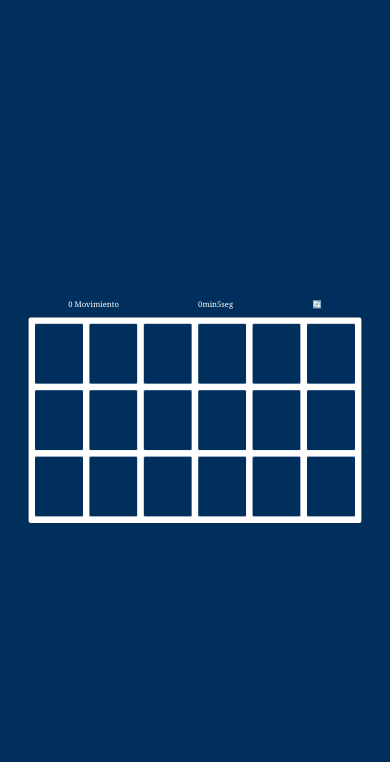
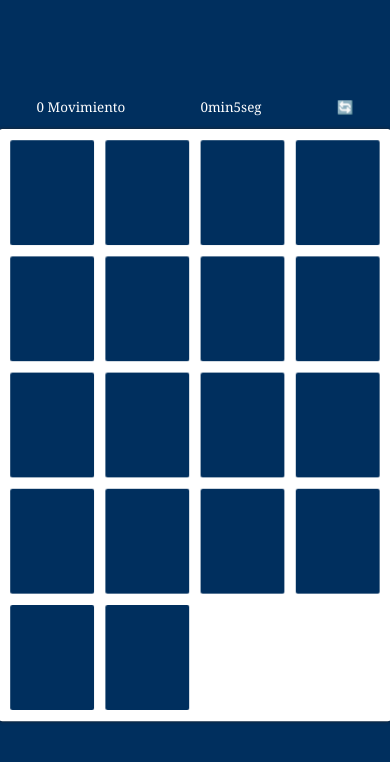
Before and after one commit to kelvinjvh/Juego-Memorizando, a plain HTML site: page index.html in a window 390 px wide. Drawn offline with Linux system fonts and the light colour scheme.

Commit message:
modifique los estilos media querie

```diff
--- a/Css/estilos.css
+++ b/Css/estilos.css
@@ -16,12 +16,14 @@ body{
    perspective: 1000px;
    margin-bottom: 1em;
    padding: 1em;
+
 }
 .header{
     display: flex;
     justify-content: space-around;
     font-size: 1.2em;
     align-items: center;
+
 }
 .parent_box{
     display: grid;
@@ -109,18 +111,25 @@ button{
 
 @media (max-width:768px){
     .container{
-        transform: scale(.8);
+        transform: scale(1);
+    }
+    .parent_box{
+        grid-template-columns: repeat(5,1fr);
     }
 }
 
 @media (max-width:540px){
     .container{
-        transform: scale(.6);
+        transform: scale(.7);
     }
 }
 
 @media (max-width:430px){
     .container{
-        transform: scale(.4);
+        transform: scale(.7);
+
+    }
+    .parent_box{
+        grid-template-columns: repeat(4,1fr);
     }
 }
```
Also changed, not shown: index.html (+2 -0 lines), img/blatoise.png, img/eevee.png (added).
